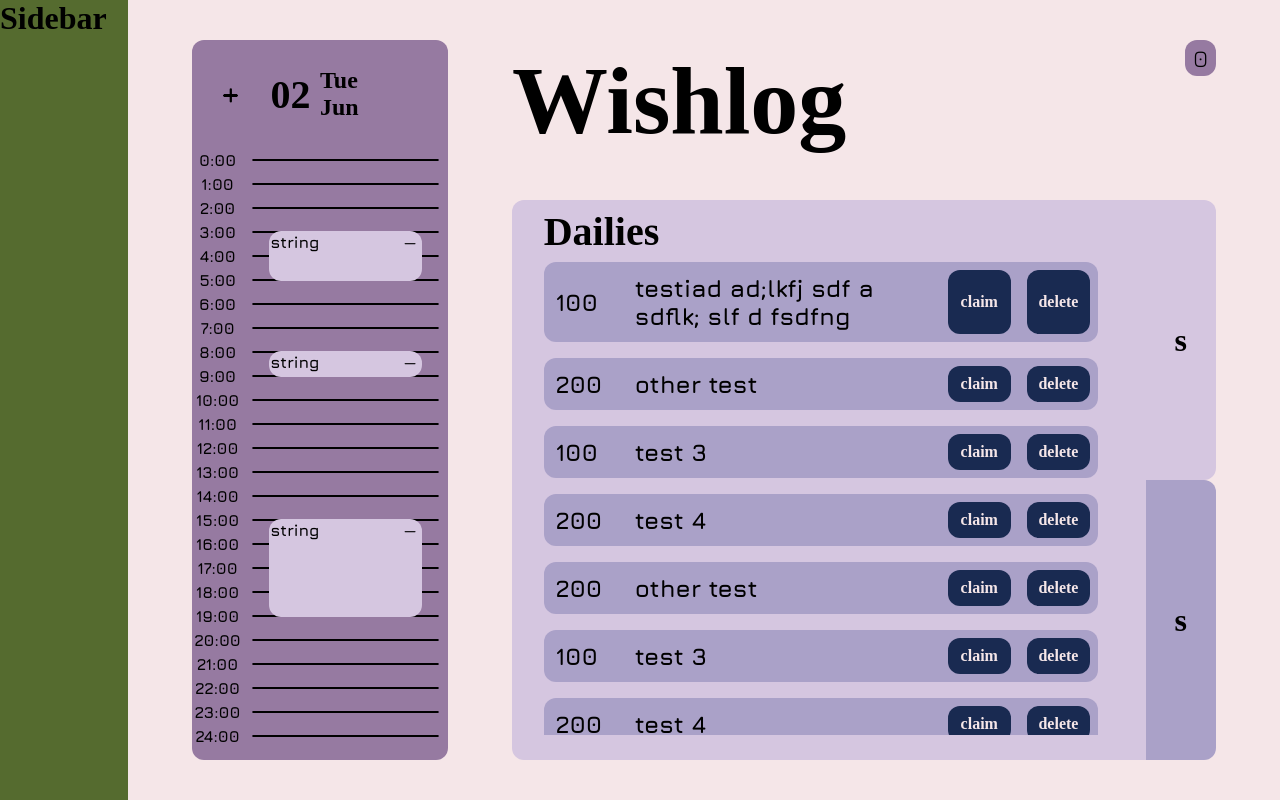
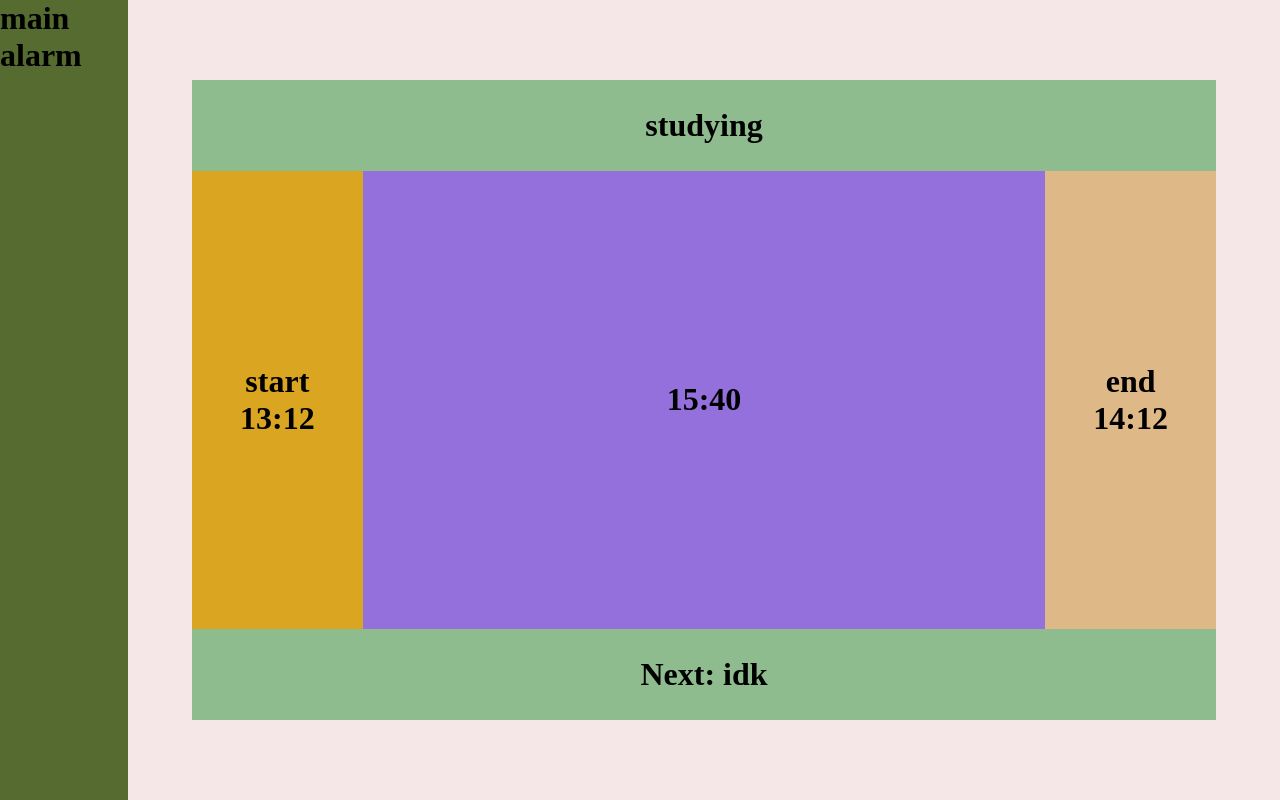
Before and after one commit to chelsea-zh/wishlog, a React (Vite) app: page / in a window 1280 px wide. Built offline with nearby package versions, Linux system fonts and the light colour scheme; a web font is replaced by a local one.

Commit message:
added alarm page

```diff
--- /dev/null
+++ b/src/Alarm.css
@@ -0,0 +1,35 @@
+.alarm {
+    background-color: cornflowerblue;
+    position: absolute;
+    left: 15vw;
+    top: 10vh;
+    width: 80vw;
+    height: 80vh;
+    display: grid;
+    grid-template-columns: 1fr 4fr 1fr;
+    grid-template-rows: 1fr 5fr 1fr;
+}
+
+.alarm div {
+    display: flex;
+    justify-content: center;
+    align-items: center;
+    flex-direction: column;
+}
+
+.current, .next {
+    background-color: darkseagreen;
+    grid-column: 1 / span 3;
+}
+
+.start {
+    background-color: goldenrod;
+}
+
+.end {
+    background-color: burlywood;
+}
+
+.time {
+    background-color: mediumpurple;
+}
--- /dev/null
+++ b/src/Alarm.tsx
@@ -0,0 +1,30 @@
+import { useState, useEffect } from "react";
+import './Alarm.css'
+
+export default function Alarm() {
+    return(
+        <div className="alarm">
+            <div className="current">
+                <h1>studying</h1>
+            </div>
+
+            <div className="start">
+                <h1>start</h1>
+                <h1>13:12</h1>
+            </div>
+
+            <div className="time">
+                <h1>15:40</h1>
+            </div>
+
+            <div className="end">
+                <h1>end</h1>
+                <h1>14:12</h1>
+            </div>
+
+            <div className="next">
+                <h1>Next: idk</h1>
+            </div>
+        </div>
+    )
+}
--- a/src/App.css
+++ b/src/App.css
@@ -5,6 +5,8 @@
   top: 0vh;
   width: 10vw;
   height:100vh;
+  display: flex;
+  flex-direction: column;
 }
 
 .title {
--- a/src/App.tsx
+++ b/src/App.tsx
@@ -1,6 +1,7 @@
 import { useState } from 'react'
 import ToDo from './ToDo'
-import Schedule from './Schedule';
+import Schedule from './Schedule'
+import Alarm from './Alarm'
 import './App.css'
 
 function Title() {
@@ -11,10 +12,11 @@ function Title() {
     )
 }
 
-function Sidebar() {
+function Sidebar({setPage}:{setPage: React.Dispatch<React.SetStateAction<string>>}) {
     return (
         <div className='sidebar'>
-            <h1>Sidebar</h1>
+            <h1 onClick={() => setPage("main")}>main</h1>
+            <h1 onClick={() => setPage("alarm")}>alarm</h1>
         </div>
     )
 }
@@ -28,6 +30,7 @@ function CurrencyBar({gems}:{gems: number}) {
 }
 
 function App() {
+    let [page, setPage] = useState<string>("alarm")
     let [gems, setGems] = useState<number>(0)
 
     function changeGems(x: number) {
@@ -36,11 +39,18 @@ function App() {
 
     return (
         <div>
-            <CurrencyBar gems={gems}/>
-            <Sidebar />
-            <Title />
-            <Schedule />
-            <ToDo changeGems={changeGems}/>
+            <div hidden = {page === "alarm"}>
+                <CurrencyBar gems={gems} />
+            </div>
+            <Sidebar setPage={setPage}/>
+            <div hidden={page !== "main"}>
+                <Title />
+                <Schedule />
+                <ToDo changeGems={changeGems}/>
+            </div>
+            <div hidden = {page !== "alarm"}>
+                <Alarm />
+            </div>
         </div>
     );
 }
--- a/src/Schedule.tsx
+++ b/src/Schedule.tsx
@@ -134,6 +134,8 @@ function BlockInfo({blocks, addBlock, setCreating}
                 v = false
             } else if (start <= block.start && end>= block.end) {
                 v = false
+            } else if (end >= start) {
+                v = false
             }
         })
 
```
